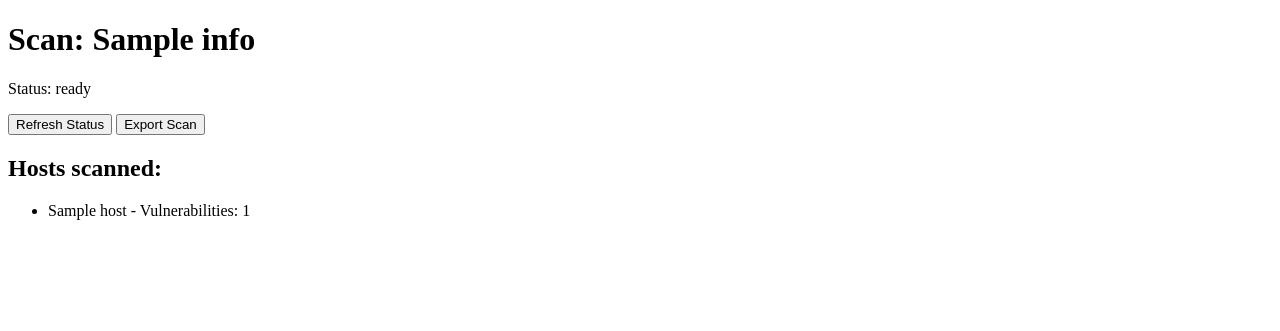
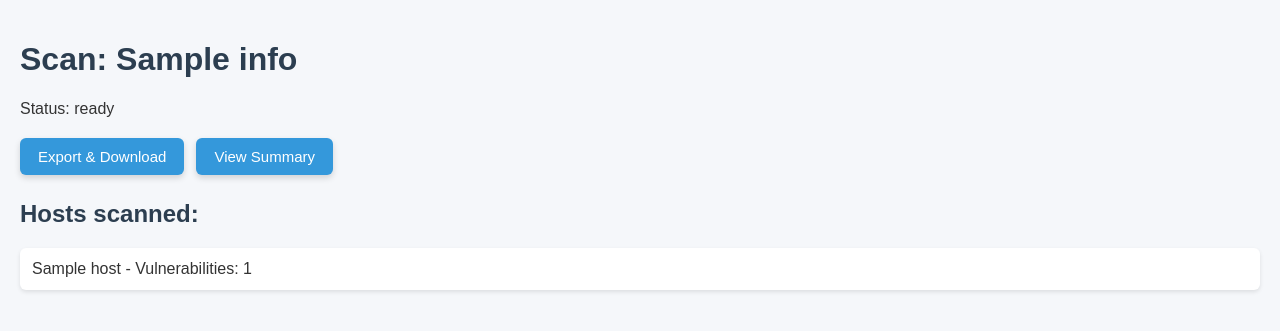
Before and after one commit to Prerana1403/cyberdash, a Flask app: page /scan/1 in a window 1280 px wide. Shown: the top 331 px of the page. Run offline with Flask 3, Linux system fonts and the light colour scheme; a database or web service that is not in the repository returns one stand-in record (values such as "Sample title"); data that the repository does not hold is empty.

Commit message:
Update scan_details.html

```diff
--- a/Cyber_Dash/cyberdash-main/tools/nessus2/templates/nessus2/scan_details.html
+++ b/Cyber_Dash/cyberdash-main/tools/nessus2/templates/nessus2/scan_details.html
@@ -1,54 +1,98 @@
 <!doctype html>
 <html>
 <head>
-    <title>Scan Details - {{ scan.info.name }}</title>
+    <title>Scan Details - {{ scan.get('info', {}).get('name', 'Unknown Scan') }}</title>
+    <style>
+        body {
+            font-family: Arial, sans-serif;
+            background: #f5f7fa;
+            margin: 0;
+            padding: 20px;
+            color: #333;
+        }
+
+        h1, h2 {
+            color: #2c3e50;
+        }
+
+        p {
+            font-size: 16px;
+            margin-bottom: 20px;
+        }
+
+        .button-group {
+            display: flex;
+            gap: 12px;
+            margin-bottom: 25px;
+        }
+
+        .button-group a button {
+            background: #3498db;
+            border: none;
+            padding: 10px 18px;
+            border-radius: 6px;
+            color: white;
+            font-size: 15px;
+            cursor: pointer;
+            transition: background 0.3s ease;
+            box-shadow: 0 3px 6px rgba(0,0,0,0.15);
+        }
+
+        .button-group a button:hover {
+            background: #2980b9;
+        }
+
+        ul {
+            list-style: none;
+            padding: 0;
+        }
+
+        ul li {
+            background: white;
+            padding: 12px;
+            margin-bottom: 8px;
+            border-radius: 6px;
+            box-shadow: 0 2px 4px rgba(0,0,0,0.1);
+        }
+    </style>
 </head>
 <body>
-<h1>Scan: {{ scan.info.name }}</h1>
-<p>Status: <span id="status" aria-live="polite">{{ scan.info.status }}</span></p>
-<button id="refreshBtn">Refresh Status</button>
-<button id="exportBtn">Export Scan</button>
+<h1>Scan: {{ scan.get('info', {}).get('name', 'Unknown Scan') }}</h1>
+<p>Status: <span id="status" aria-live="polite">{{ scan.get('info', {}).get('status', 'Unknown') }}</span></p>
+
+<div class="button-group">
+    <a href="{{ url_for('nessus2.export_scan', scan_id=scan.get('info', {}).get('object_id', 0)) }}">
+        <button>Export & Download</button>
+    </a>
+    <a href="{{ url_for('nessus2.scan_summary', scan_id=scan.get('info', {}).get('object_id', 0)) }}">
+        <button>View Summary</button>
+    </a>
+</div>
 
 <h2>Hosts scanned:</h2>
 <ul>
-    {% for host in scan.hosts %}
-        <li>{{ host.hostname }} - Vulnerabilities: {{ host.vulnerabilities|length }}</li>
+    {% for host in scan.get('hosts', []) %}
+        <li>
+            {{ host.get('hostname', 'Unknown Host') }} -
+            Vulnerabilities: {{ host.get('vulnerabilities', [])|length }}
+        </li>
+    {% else %}
+        <li>No hosts found.</li>
     {% endfor %}
 </ul>
 
 <script>
-const scanId = "{{ scan.info.id }}";  // wrapped in quotes for safety
-const refreshBtn = document.getElementById('refreshBtn');
+const scanId = "{{ scan.get('info', {}).get('object_id', '') }}";
+const exportUrl = "{{ url_for('nessus2.export_scan', scan_id=scan.get('info', {}).get('object_id', 0)) }}";
+
 const exportBtn = document.getElementById('exportBtn');
-const statusSpan = document.getElementById('status');
-
-refreshBtn.onclick = async () => {
-    refreshBtn.disabled = true;
-    const originalText = refreshBtn.textContent;
-    refreshBtn.textContent = 'Refreshing...';
-    try {
-        const res = await fetch(`/scan/${scanId}/status`);
-        if (!res.ok) throw new Error('Network response was not ok');
-        const data = await res.json();
-        if (data.status) {
-            statusSpan.textContent = data.status;
-        } else {
-            alert('Error fetching status');
-        }
-    } catch (err) {
-        alert('Failed to fetch status: ' + err.message);
-    } finally {
-        refreshBtn.disabled = false;
-        refreshBtn.textContent = originalText;
-    }
-};
 
 exportBtn.onclick = async () => {
     exportBtn.disabled = true;
     const originalText = exportBtn.textContent;
     exportBtn.textContent = 'Exporting...';
     try {
-        const res = await fetch(`/scan/${scanId}/export`, { method: 'POST' });
+        const res = await fetch(exportUrl, { method: 'POST' });
         if (!res.ok) throw new Error('Network response was not ok');
         const data = await res.json();
         alert(data.message || data.error);
```
